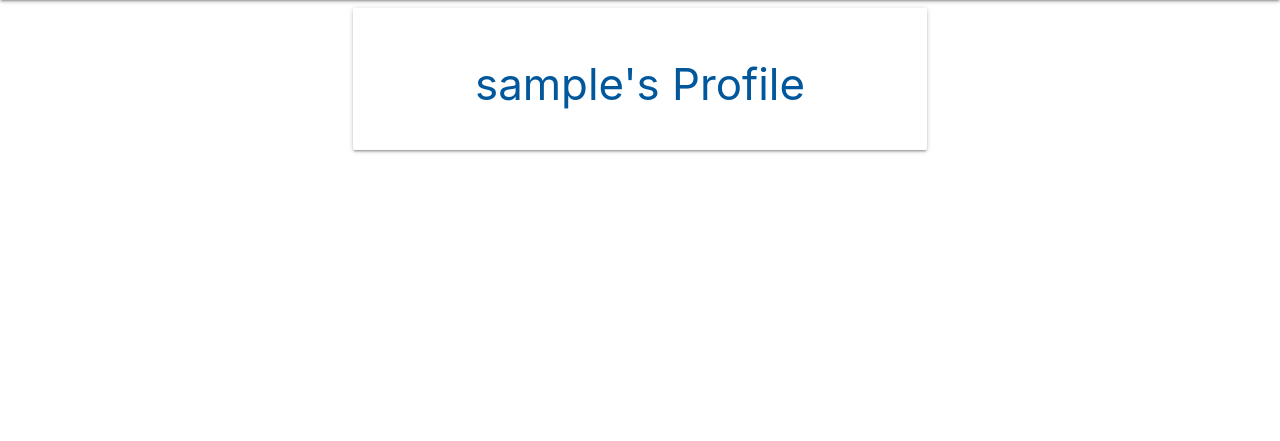
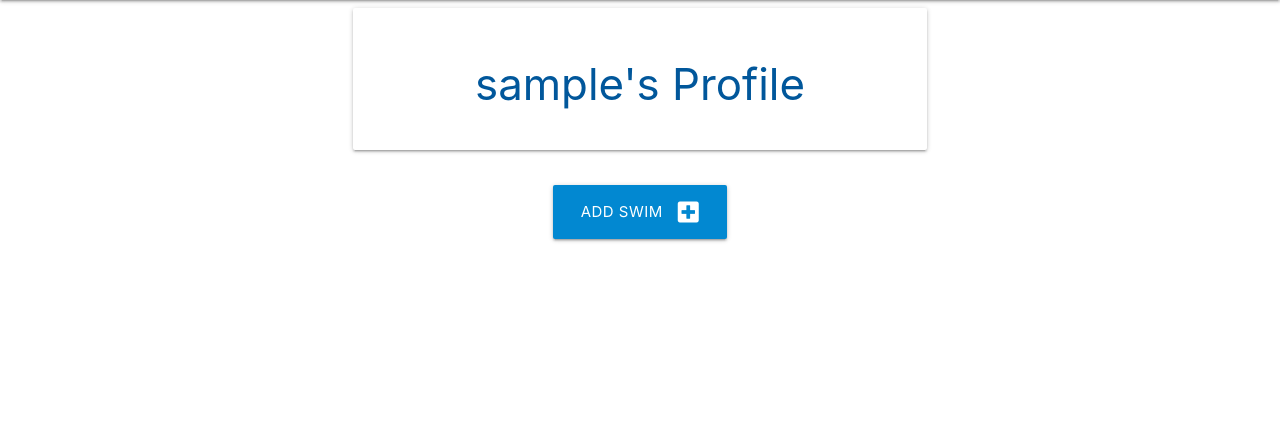
Before and after one commit to mipear/dwragored, a Flask app: a page that uses dwragored/templates/profile.html in a window 1280 px wide. Shown: the part 64-505 px from the top of the page. Run offline with Flask 2, Linux system fonts and the light colour scheme.

Commit message:
Added Add Swim button to profile page

```diff
--- a/dwragored/templates/profile.html
+++ b/dwragored/templates/profile.html
@@ -12,4 +12,13 @@
     </div>
 </div>
 
+<!-- Add swim -->
+<div class="row">
+    <div class="col s12 center-align">
+        <a href="{{ url_for('add_swim') }}" class="btn-large light-blue darken-2">
+            Add Swim <i class="fas fa-plus-square right"></i>
+        </a>
+    </div>
+</div>
+
 {% endblock %}
```
